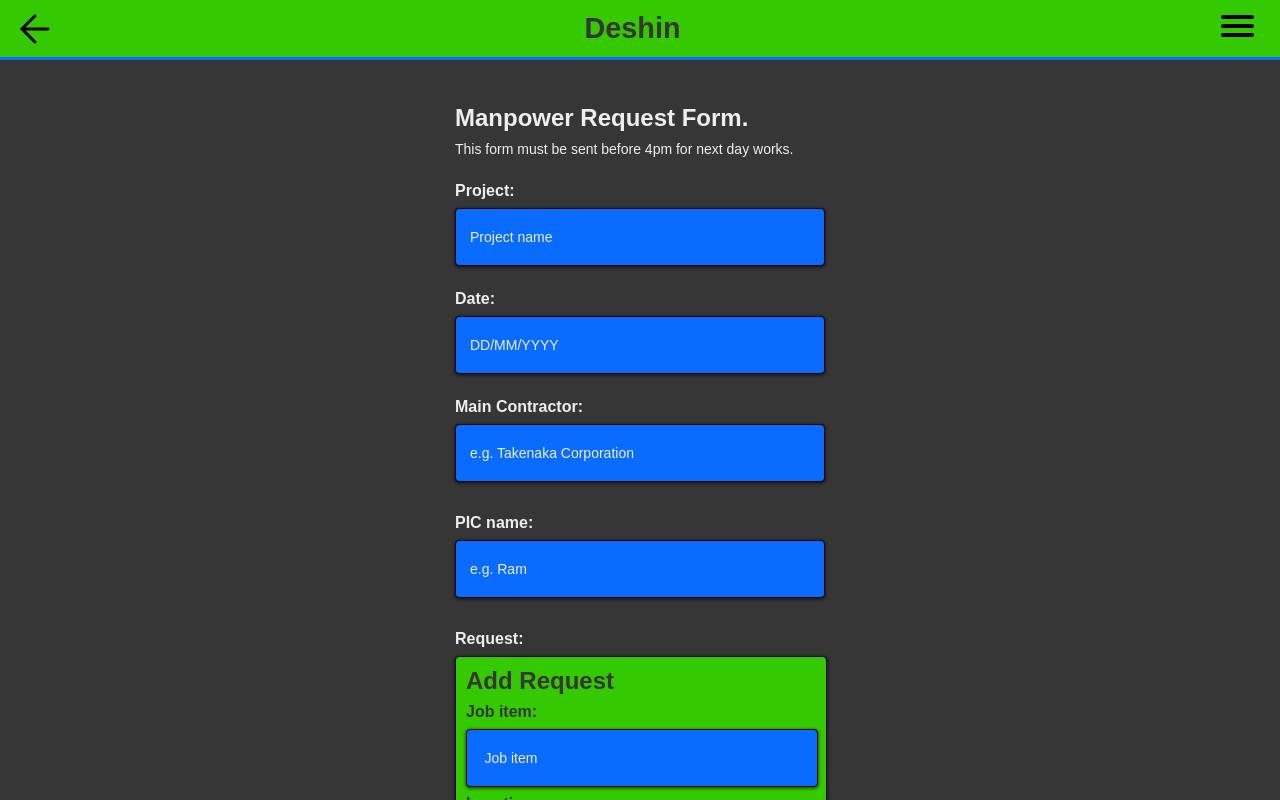
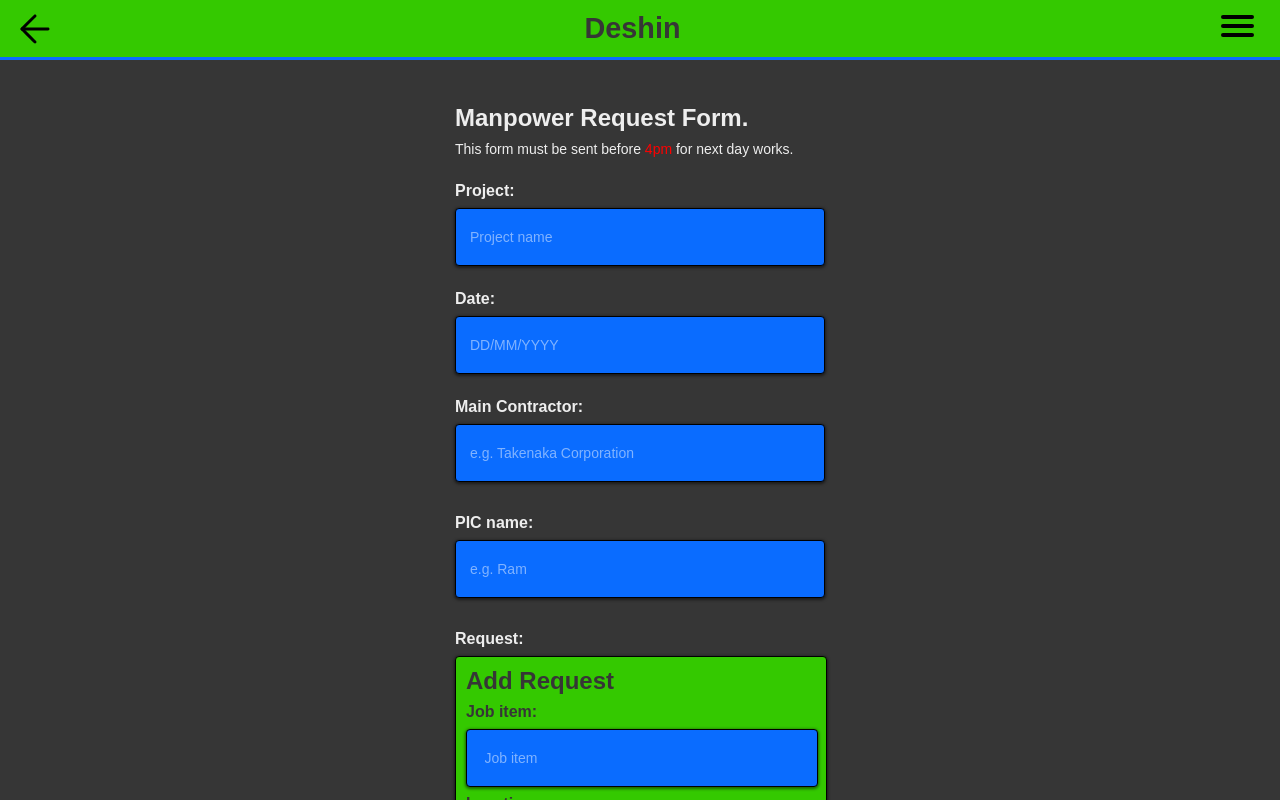
Before and after one commit to SSNmeister/servicerequests, a React (Create React App) app: page /manpowerrequestform in a window 1280 px wide. Shown: the top 800 px of the page. Built offline with nearby package versions, Linux system fonts and the light colour scheme.

Commit message:
fixed placeholder and submission page

```diff
--- a/src/ManpowerRequestForm.js
+++ b/src/ManpowerRequestForm.js
@@ -67,7 +67,8 @@ const ManpowerRequestForm = ({
           Manpower Request Form.
         </p>
         <span className="fs14 fw400 white">
-          This form must be sent before 4pm for next day works.
+          This form must be sent before <span className="red">4pm</span> for
+          next day works.
         </span>
       </div>
       <div className="create--request--middle--container mb36">
--- a/src/Submission.js
+++ b/src/Submission.js
@@ -5,39 +5,47 @@ const Submission = ({ requestArray }) => {
   console.log(requestArray);
   return (
     <div>
+      <div className="homepage--container">
+        <span className="fs32 fw700 white mb24">Today's submission</span>
         {requestArray.map((item, i) => {
-        <div className="homepage--container">
-          <div className="homepage--header--container mb24">
-            <span className="fs32 fw700 white">Submission {i}</span>
+          return (
+            <>
+              <div className="homepage--header--container mb8">
+                <span className="fs24 fw700 white">Submission {i + 1}</span>
               </div>
               <div className="homepage--submission--container mb24">
-            <span className="fs16 fw700 white mb8">Today's submission</span>
                 <div className="overview--page--submissions--green fs16 fw700">
                   <div className="overview--project--box">
                     <span className="overview--project--header">Project:</span>
-                <span className="overview--project--text">{item.project}</span>
+                    <span className="overview--project--text">
+                      {item.project}
+                    </span>
                   </div>
 
                   <div className="overview--project--box">
                     <span className="overview--project--header">Job Item:</span>
-                <span className="overview--project--text">{item.job_Item}</span>
+                    <span className="overview--project--text">
+                      {item.job_Item}
+                    </span>
                   </div>
 
                   <div className="overview--project--box">
                     <span className="overview--project--header">Location:</span>
-                <span className="overview--project--text">{item.location}</span>
+                    <span className="overview--project--text">
+                      {item.location}
+                    </span>
                   </div>
                   <div className="overview--project--box">
                     <span className="overview--project--header">Workers:</span>
-                <div>
+                    <div className="overview--worker--container">
                       {item.workers.map((worker) => {
                         return (
-                      <>
+                          <div className="over--worker--box mb8">
                             <img src={tick} alt="images"></img>
                             <span className="overview--project--text ml12">
                               {worker}
                             </span>
-                      </>
+                          </div>
                         );
                       })}
                     </div>
@@ -45,8 +53,10 @@ const Submission = ({ requestArray }) => {
                 </div>
               </div>
               <div className="homepage--submission--container mb24"></div>
-        </div>;
+            </>
+          );
         })}
+      </div>
     </div>
   );
 };
--- a/src/style.css
+++ b/src/style.css
@@ -1,6 +1,7 @@
 /* =============================================Global============================================= */
 
 :root {
+  --red: rgb(255, 0, 0);
   --white: rgb(238, 238, 238);
   --yellow: #f5c32c;
   --orange: rgb(255, 186, 10);
@@ -25,7 +26,7 @@ body {
 }
 
 ::-webkit-input-placeholder {
-  color: var(--white);
+  color: rgba(255, 255, 255, 0.487);
 }
 
 .m0 {
@@ -190,6 +191,10 @@ body {
 
 .blue {
   color: var(--blue);
+}
+
+.red {
+  color: var(--red);
 }
 
 .create--account--font1 {
@@ -402,6 +407,7 @@ body {
   border-radius: 4px;
   border: 1px black solid;
   box-shadow: var(--shadowing);
+  cursor: pointer;
 }
 .add--service--input--forms--full--workers--individual {
   display: flex;
@@ -492,8 +498,6 @@ body {
   text-align: left;
   width: 90%;
 }
-.created--request--workers {
-}
 
 .add--request--button {
   justify-content: center;
@@ -505,6 +509,7 @@ body {
   border-radius: 4px;
   border: 1px black solid;
   box-shadow: var(--shadowing);
+  cursor: pointer;
 }
 
 /* ====================================Home Page ====================================== */
@@ -596,7 +601,14 @@ body {
 .overview--project--text {
   font-weight: 200;
 }
-
+.overview--worker--container {
+  display: flex;
+  flex-direction: column;
+}
+.over--worker--box {
+  display: flex;
+  flex-direction: row;
+}
 .category--cards--container--overview {
   display: flex;
   flex-direction: row;
```
Lines whose indentation alone changed are shown as unchanged.
